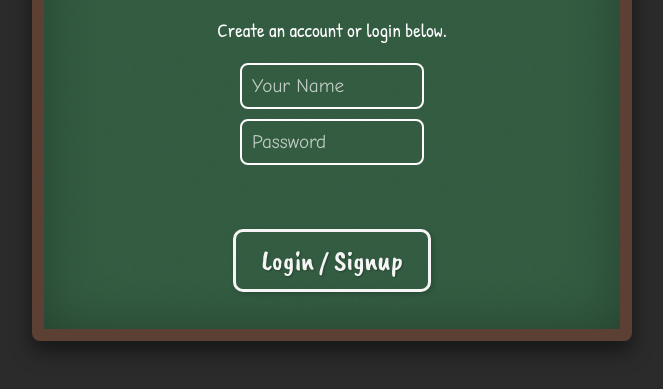
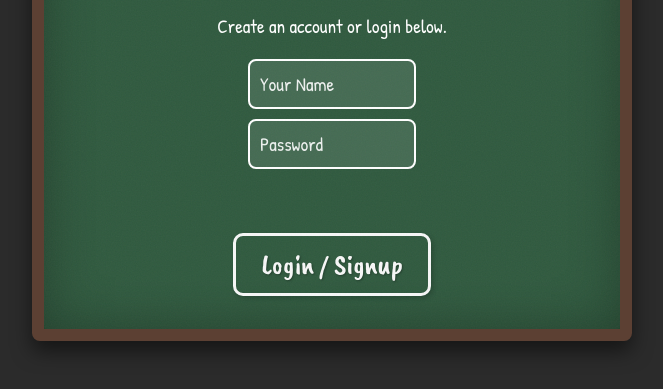
Before and after one commit to shoaibrza9999-png/Subway, a plain HTML site: page public/index.html in a window 1280 px wide. Shown: the part 291-680 px from the top of the page, without its empty margins (308-971 px from the left). Drawn offline with nearby package versions, Linux system fonts and the light colour scheme.

Commit message:
style: improve visibility of login input fields

```diff
--- a/public/styles.css
+++ b/public/styles.css
@@ -317,16 +317,16 @@ p {
     max-width: 300px;
     padding: 10px;
     margin-bottom: 10px;
-    background: transparent;
+    background: rgba(255, 255, 255, 0.1);
     border: 2px solid #fff;
     border-radius: 8px;
     color: #fff;
-    font-family: 'Comic Sans MS', 'Chalkboard SE', sans-serif;
+    font-family: 'Patrick Hand', cursive;
     font-size: 1.2rem;
     outline: none;
 }
 .chalk-input::placeholder {
-    color: rgba(255, 255, 255, 0.7);
+    color: rgba(255, 255, 255, 0.9);
 }
 .chalk-input:focus {
     border-color: #ffd700;
```
